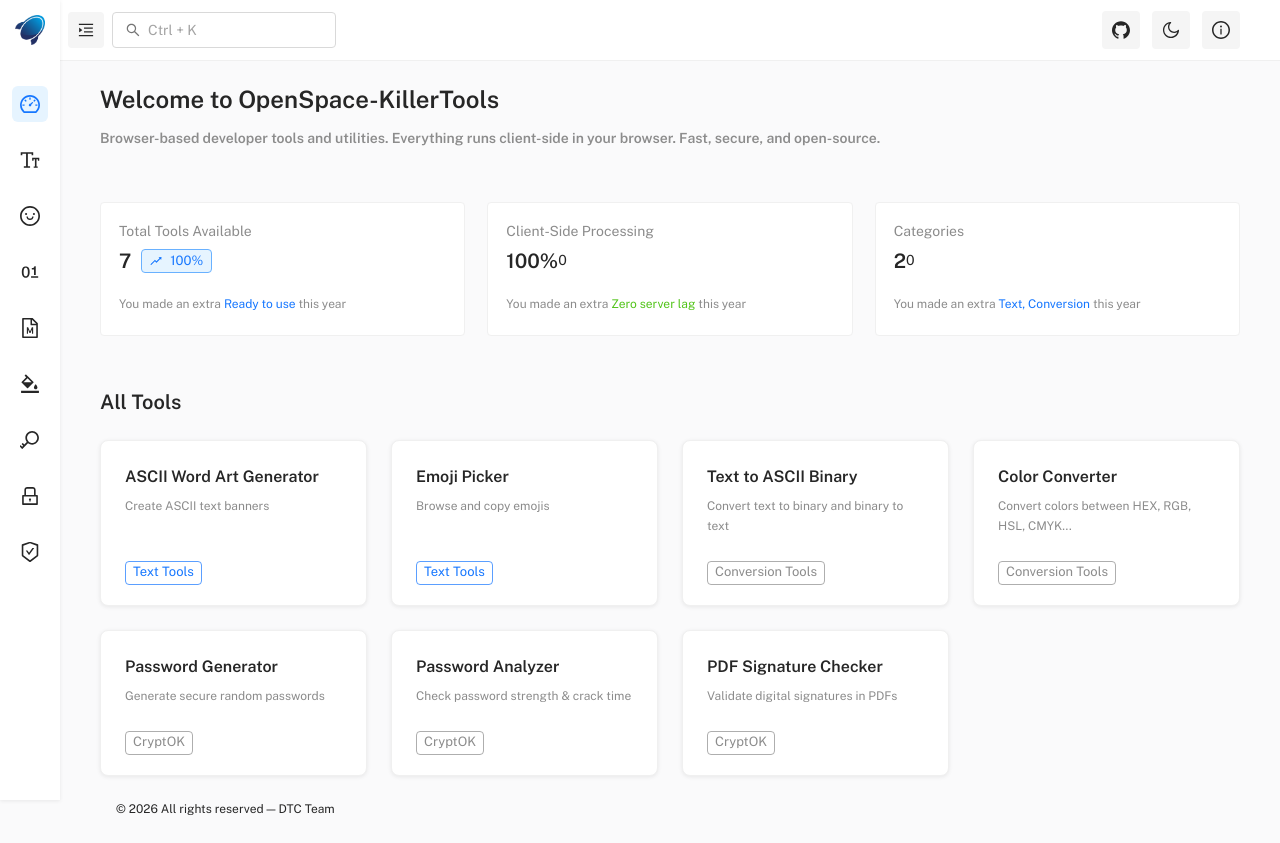
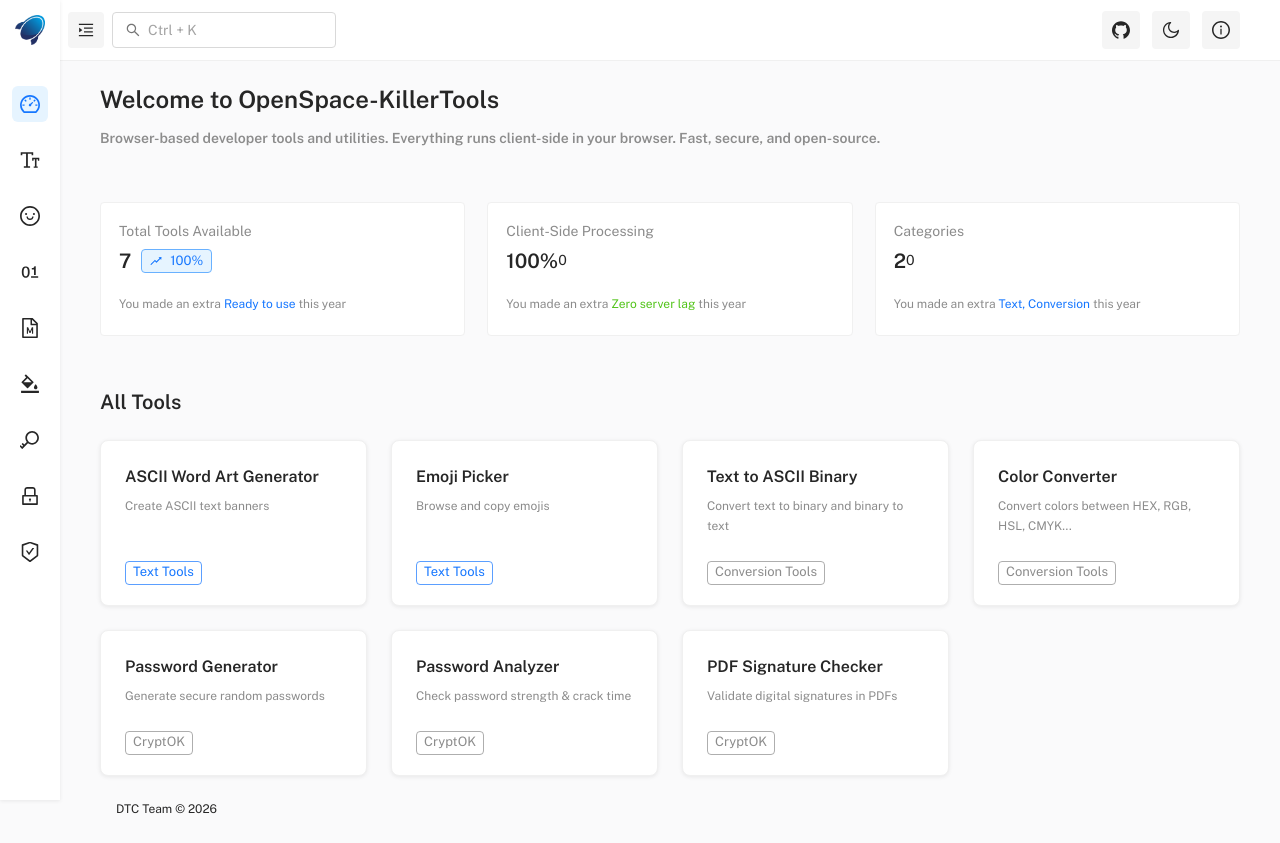
Before and after one commit to MrDino-Tz/OpenSpace-KillerTool, a React (Vite) app: page / in a window 1280 px wide. Built offline with nearby package versions, Linux system fonts and the light colour scheme.

Commit message:
about and c

```diff
--- a/src/layout/Dashboard/Footer.jsx
+++ b/src/layout/Dashboard/Footer.jsx
@@ -7,7 +7,7 @@ export default function Footer() {
   return (
     <Stack direction="row" sx={{ alignItems: 'center', justifyContent: 'flex-start', p: '24px 16px 0px', mt: 'auto' }}>
       <Typography variant="caption">
-        &copy; {new Date().getFullYear()} All rights reserved &mdash; DTC Team
+        DTC Team &copy; {new Date().getFullYear()}
       </Typography>
     </Stack>
   );
--- a/src/layout/Dashboard/Header/HeaderContent/index.jsx
+++ b/src/layout/Dashboard/Header/HeaderContent/index.jsx
@@ -114,7 +114,7 @@ export default function HeaderContent() {
         <DialogContent dividers>
           <Stack spacing={2}>
             <Typography variant="body1">
-              <strong>OpenSpace - KillerTools</strong> is a premium, client-side offline-first utility suite designed for developers, designers, and security professionals.
+              <strong>OpenSpace - KillerTools</strong> is a premium, open-source, client-side offline-first utility suite designed for developers, designers, and security professionals.
             </Typography>
             <Typography variant="body2" color="text.secondary">
               All tools run entirely within your local browser sandbox. No sensitive information, file data, or passwords are ever transmitted to external servers, ensuring complete privacy.
```
